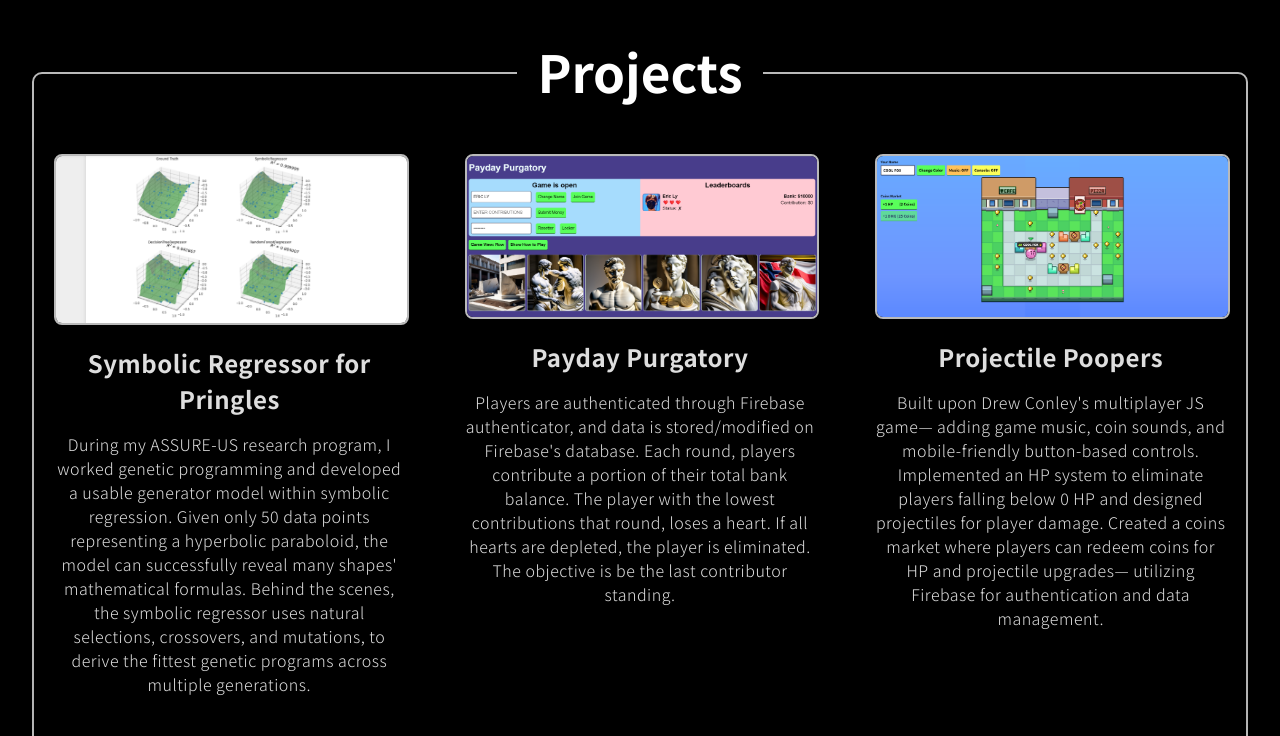
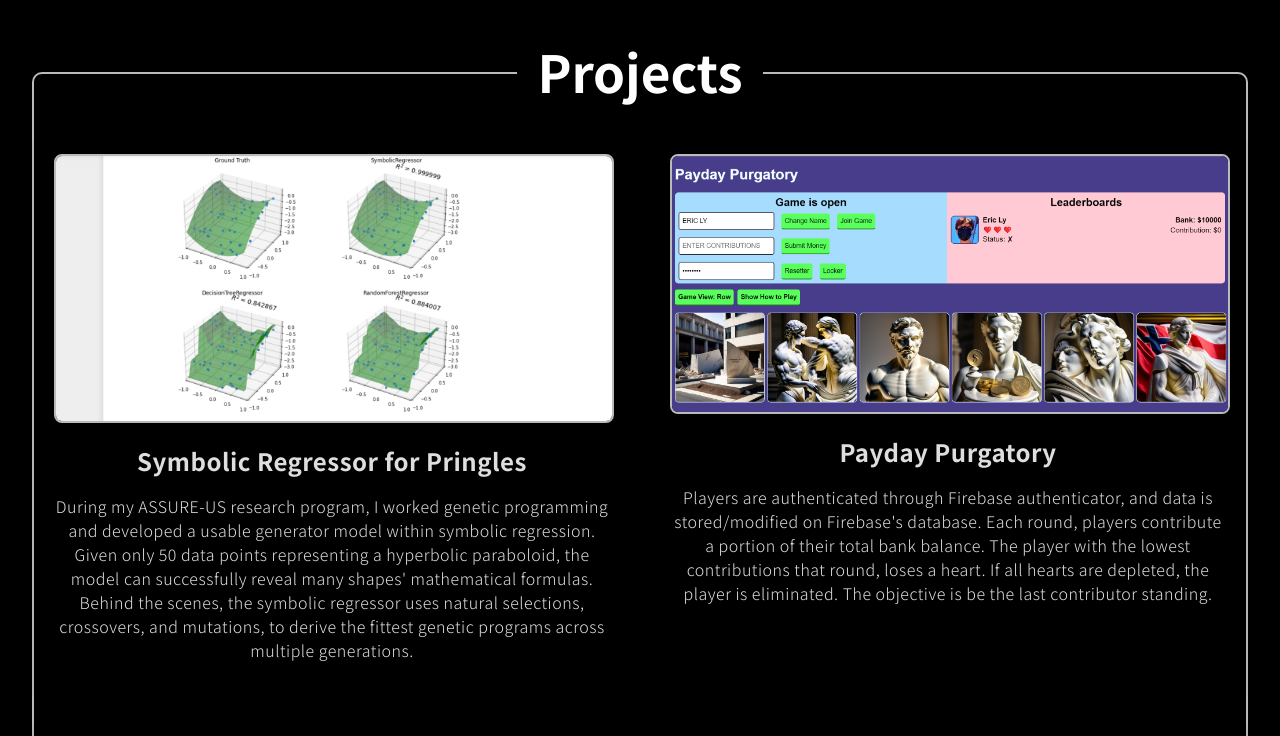
Before and after one commit to lyeric2022/lyyeric.tech, a React (Vite) app: page / in a window 1280 px wide. Shown: the part 920-1656 px from the top of the page. Built offline with nearby package versions, Linux system fonts and the light colour scheme.

Commit message:
desktop ui

```diff
--- a/src/App.scss
+++ b/src/App.scss
@@ -119,12 +119,19 @@
   .projects-container {
     display: flex;
     flex-wrap: wrap; // Added this property to allow flex items to wrap to the next row
-    justify-content: flex-end; // Align items to the right of the container
+    justify-content: center; // Align items to the right of the container
     gap: 20px;
 
 
+
+
     .project-card {
-      flex: 1; // Allow each project card to take up equal space in a row
+      flex-basis: calc(50% - 50px); /* 50% minus half of the gap value (gap: 20px) */
+
+      @media (max-width: 750px) {
+        /* If the screen width is 600px or less, make the card take up the full width */
+        flex-basis: 100%;
+      }
       // max-width: 400px;
       // background-color: #f9f9f9;
       border-radius: 8px;
```
